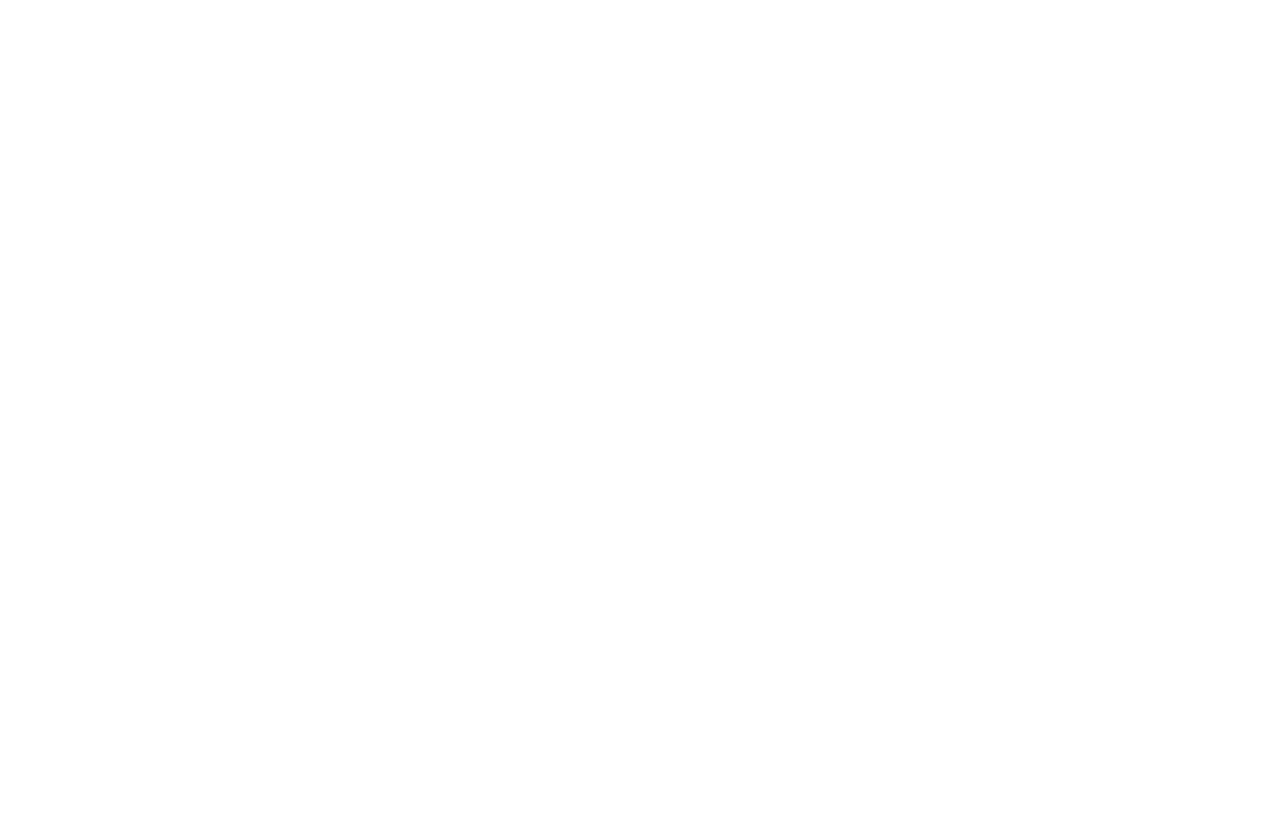
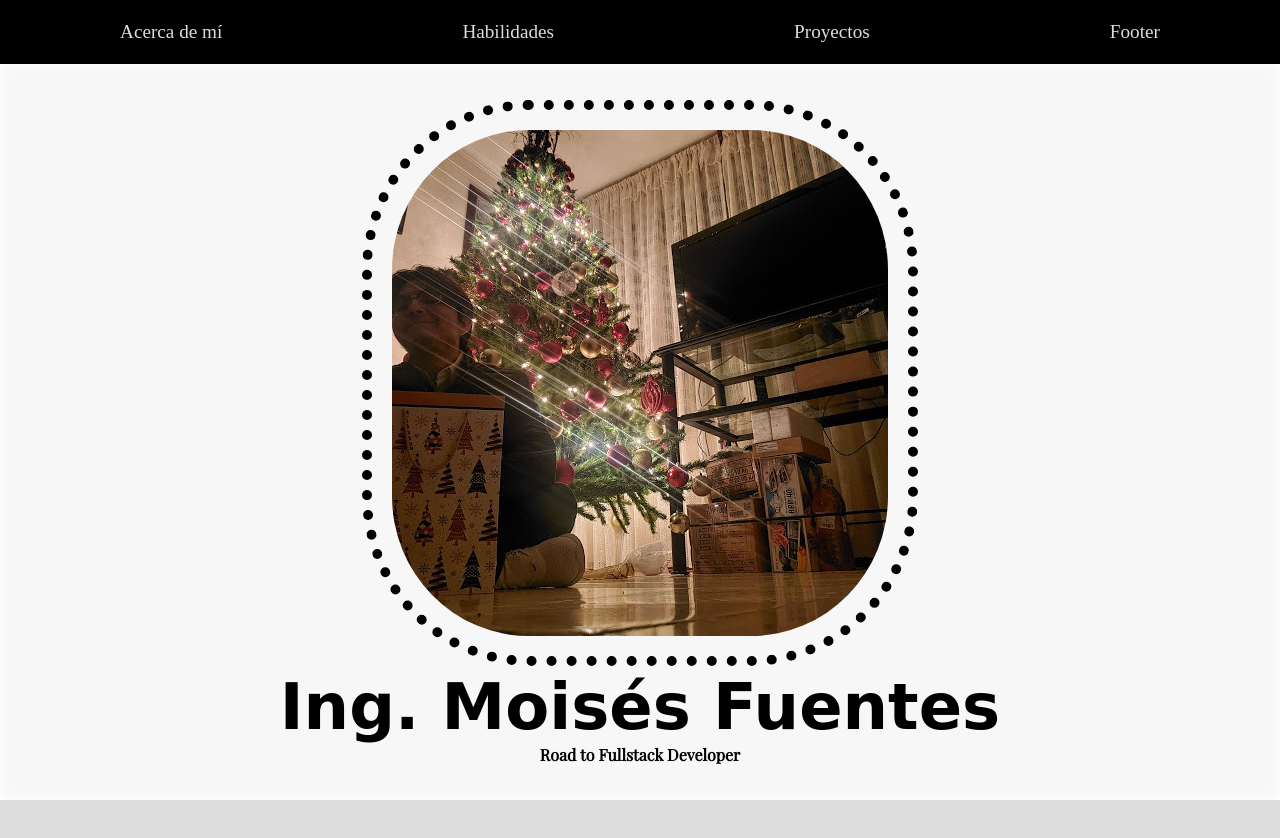
Before and after one commit to GZe00/portafolio-web-v1.0.0, a website: page index.html in a window 1280 px wide. Shown: the top 838 px of the page. Before the commit the page ends 800 px from the top, so only its background shows below. Drawn offline with nearby package versions, Linux system fonts and the light colour scheme; a web font is replaced by a local one.

Commit message:
presentation finish

```diff
--- a/index.html
+++ b/index.html
@@ -4,9 +4,48 @@
     <meta charset="UTF-8">
     <meta http-equiv="X-UA-Compatible" content="IE=edge">
     <meta name="viewport" content="width=device-width, initial-scale=1.0">
-    <title>Document</title>
+    <link rel="stylesheet" href="./public/css/styles.css">
+    <title>Moises Fuentes's Portafolio</title>
 </head>
 <body>
+    <div id="container">
+        <nav class="nav">
+            <ul>
+                <li><a href="#">Acerca de mí</a></li>
+                <li><a href="#">Habilidades</a></li>
+                <li><a href="#">Proyectos</a></li>
+                <li><a href="#">Footer</a></li>
+            </ul>
+        </nav>
+        <section class="presentation">
+            <div class="presentation-blur"></div>
+            <div class="presentation-me">
+                <div class="pre-img">
+                    <img src="./public/assets/images/me.jpg" alt="">
+                </div>
+                <div class="pre-me">
+                    <h2>Ing. Moisés Fuentes</h2>
+                    <h4>Road to Fullstack Developer</h4>
+                </div>
+            </div>
+        </section>
+        <section class="about-me">
 
+        </section>
+        <section class="skills">
+
+        </section>
+        <section class="portafolio">
+
+        </section>
+        <footer class="end-presentation">
+            <div class="footer-1">
+
+            </div>
+            <div class="footer-2">
+
+            </div>
+        </footer>
+    </div>
 </body>
 </html>
--- /dev/null
+++ b/public/css/styles.css
@@ -0,0 +1,127 @@
+/*nav*/
+@import url('https://fonts.googleapis.com/css2?family=Andada+Pro&display=swap');
+/*h2*/
+@import url('https://fonts.googleapis.com/css2?family=MonteCarlo&display=swap');
+/*h4*/
+@import url('https://fonts.googleapis.com/css2?family=Playfair+Display&display=swap');
+*{
+    margin: 0;
+    padding: 0;
+    box-sizing: border-box;
+}
+
+#container{
+    width: 100%;
+    height: auto;
+    /* background-color: rgba(255, 255, 255, 0); */
+    display: flex;
+    flex-direction: column;
+}
+
+
+.nav{
+    height: 8vh;
+    width: 100%;
+    background-color: #000000;
+}
+
+.nav ul{
+    height: 100%;
+    display: flex;
+    justify-content: space-around;
+    align-items: center;
+}
+
+
+.nav ul li a{
+    list-style: none;
+    text-decoration: none;
+    color: gainsboro;
+    font-size: 1.2rem;
+    transition: 350ms all;
+    font-family: 'Andada Pro', serif;
+}
+
+.nav ul li a:hover{
+    font-size: 1.8rem;
+    font-family: 'Andada Pro', serif;
+}
+
+.presentation{
+    position: relative;
+        height: 92vh;
+    /* height: auto; */
+    width: 100%;
+    /* background: #F2F2F2F2; */
+}
+
+.presentation-blur{
+    position: absolute;
+    top: 0;
+    left: 0;
+    right: 0;
+    bottom: 0;
+    background-color: rgb(247, 247, 247);
+    filter: blur(6px);
+    z-index: -1;
+}
+.presentation-me{
+    display: flex;
+    flex-direction: column;
+    justify-content: center;
+    align-items: center;
+    width: 100%;
+    height: 100%;
+    /* color: #FFFFFF; */
+    /* background-color: deeppink; */
+}
+
+.presentation-me .pre-img img{
+    width: 100%;
+    height: auto;
+    padding: 20px;
+    border-radius: 30%;         /*40 o 50?*/
+    border: 10px dotted #000000;
+}
+
+.presentation-me .pre-me{
+    text-align: center;
+}
+
+.presentation-me .pre-me:hover{
+    cursor: default;
+}
+
+.presentation-me .pre-me h2{
+    font-size: 4rem;
+    font-family: 'MonteCarlo', cursive;
+}
+
+.presentation-me .pre-me h4{
+    font-family: 'Playfair Display', serif;`
+    font-size: 2.5rem;
+}
+
+.about-me{
+    width: 100%;
+    height: 100vh;
+    background-color: gainsboro;
+}
+
+.skills{
+    height: 100vh;          /*Cambiar a auto en todos los casos*/
+    width: 100%;
+    background-color: darkcyan;
+}
+
+.portafolio{
+    height: 100vh;
+    width: 100%;
+    background-color: darkgreen;
+}
+
+.end-presentation{
+    height: 100vh;
+    width: 100%;
+    background-color: darkkhaki;
+}
```
Also changed, not shown: public/assets/images/me.jpg (added).
